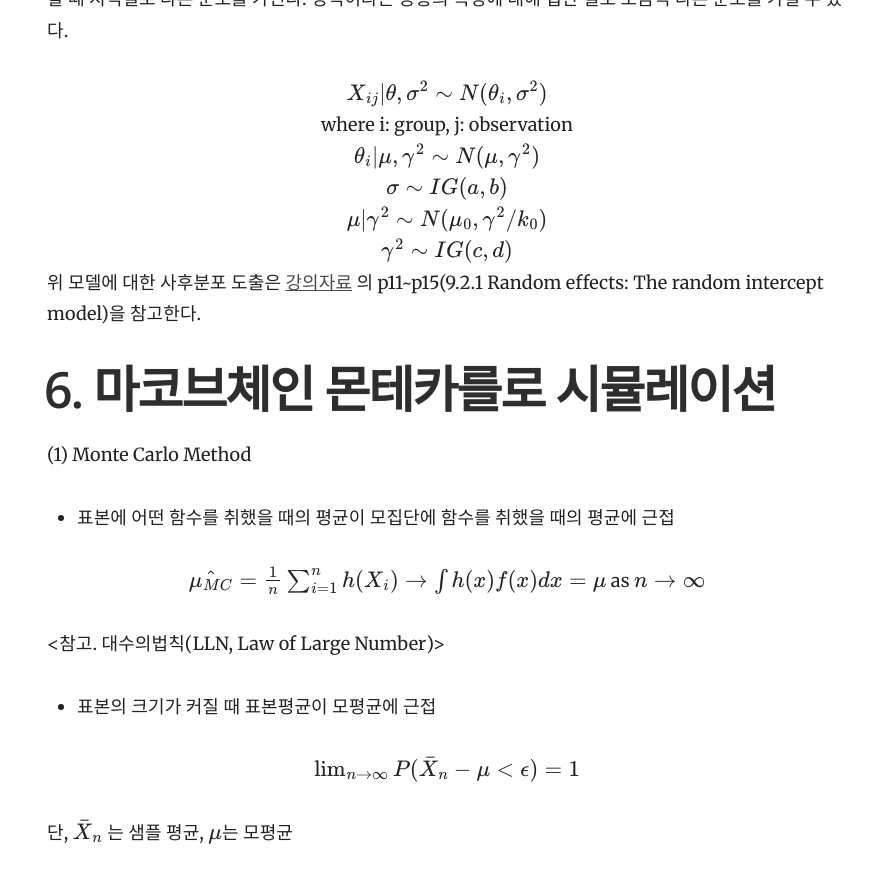
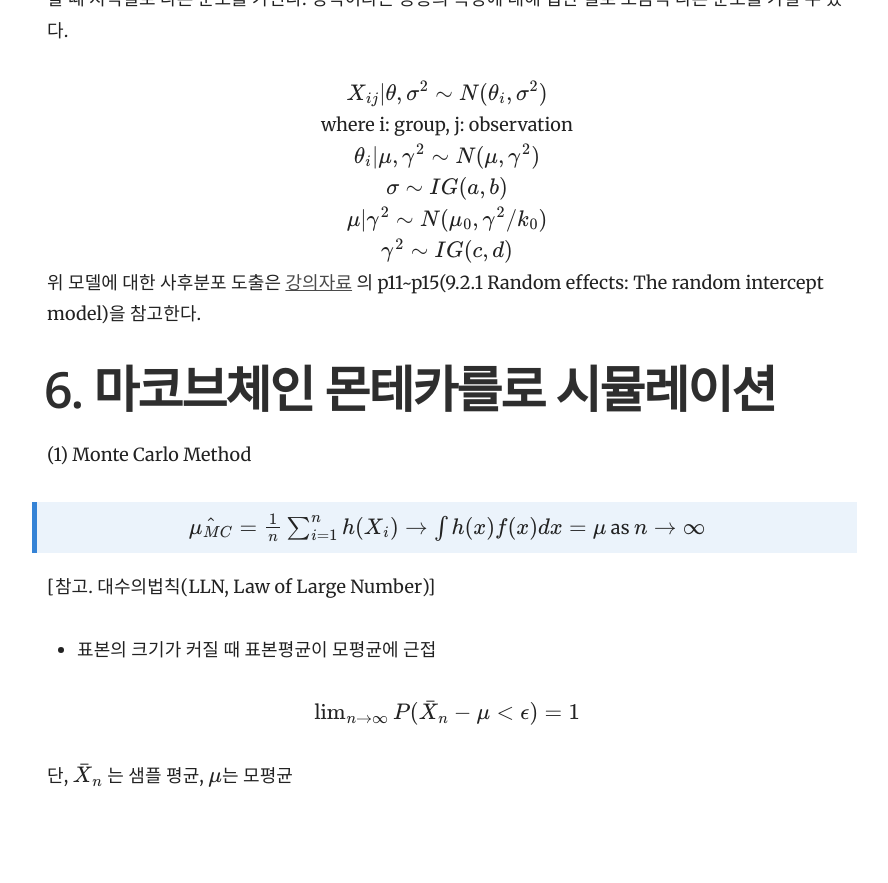
Before and after one commit to yrk3434/yrk3434.github.io, a Jekyll site: the page built from _docs/Theory/Bayesian Inference.md, in a window 1280 px wide and 900 px high, scrolled down 6203 px. Shown: the top 883 px of the window, without its empty margins (343-1231 px from the left). Built offline with Jekyll 4.4.1, drawn with Linux system fonts in a browser that asks for light colours; formulas are drawn with MathJax 3; after the commit the page ends 7046 px from its top, so only the background shows below that.

Commit message:
Update Bayesian Inference.md

```diff
--- a/_docs/Theory/Bayesian Inference.md
+++ b/_docs/Theory/Bayesian Inference.md
@@ -191,9 +191,9 @@ iid 관측치의 경우 $ X1,...,Xn $ 의 정보상수는 $ nI_1(\theta) $
 
 # 6. 마코브체인 몬테카를로 시뮬레이션
 (1) Monte Carlo Method
-- 표본에 어떤 함수를 취했을 때의 평균이 모집단에 함수를 취했을 때의 평균에 근접 <br/>
-<center> $ \hat{\mu_{MC}} = \frac{1}{n} \sum^{n}_{i=1} h(X_i) \to \int h(x)f(x) dx = \mu $  as $ n \to \infty $ </center> <br/>
-<참고. 대수의법칙(LLN, Law of Large Number)>
+> <center> $ \hat{\mu_{MC}} = \frac{1}{n} \sum^{n}_{i=1} h(X_i) \to \int h(x)f(x) dx = \mu $  as $ n \to \infty $ </center>
+
+[참고. 대수의법칙(LLN, Law of Large Number)]
 - 표본의 크기가 커질 때 표본평균이 모평균에 근접 <br/>
 <center> $ \lim_{n \to \infty} P(\bar{X}_n -\mu < \epsilon) =1 $ </center> <br/>
 단, $ \bar{X}_n $ 는 샘플 평균, $ \mu $는 모평균 <br/>
```
